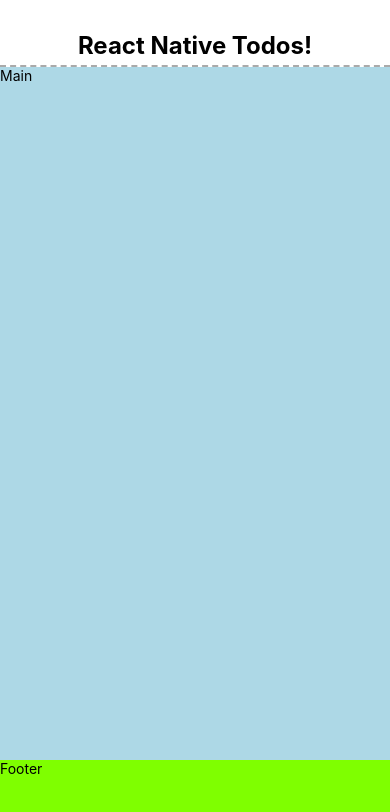
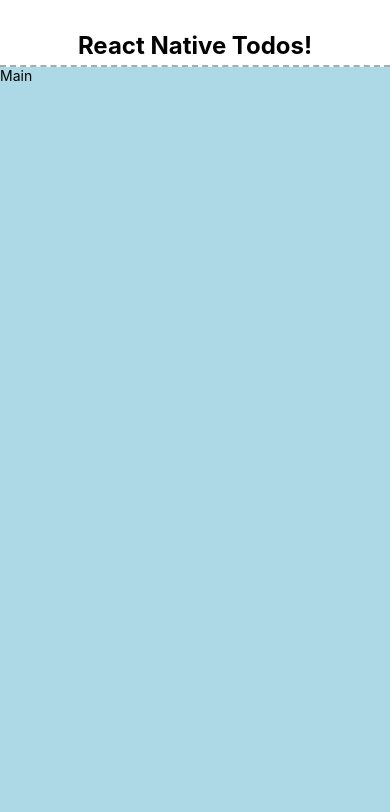
Before and after one commit to r0b-adams/todos-react-native, a React Native app: screen / in a window 390 px wide. Shown: the top 812 px of the page. Built offline with nearby package versions, Linux system fonts and the light colour scheme.

Commit message:
imported NavBar component and stylesheet

```diff
--- a/components/Footer/Footer.tsx
+++ b/components/Footer/Footer.tsx
@@ -1,10 +1,11 @@
-import footer from './FooterStyles';
-import { View, Text } from 'react-native';
+import styles from './FooterStyles';
+import { NavBar } from '../NavBar';
+import { View } from 'react-native';
 
-const Footer = () => {
+const Footer: React.FC<{ setView: React.Dispatch<React.SetStateAction<string>> }> = ({ setView }) => {
   return (
-    <View style={footer}>
-      <Text>Footer</Text>
+    <View style={styles.view}>
+      <NavBar setView={setView} />
     </View>
   );
 };
```
